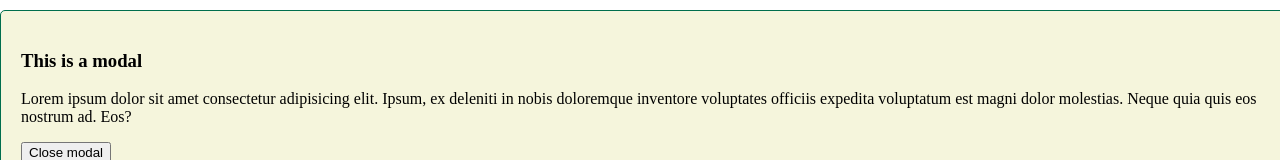
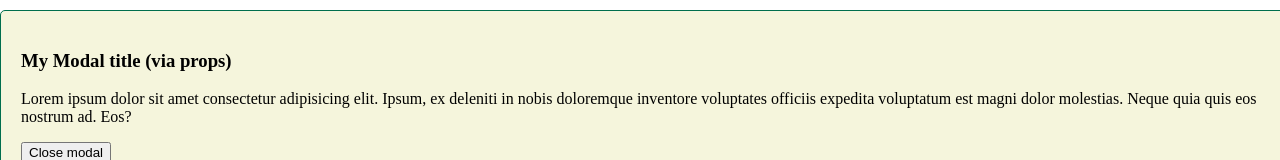
Before and after one commit to OusseynouMbaye/swimming-style, a Vue app: page /modals in a window 1280 px wide. Both pictures are taken after a click on the button "Show modal". Shown: the top 160 px of the page. Built offline with nearby package versions, Linux system fonts and the light colour scheme.

Commit message:
feat props uising comp Api

```diff
--- a/src/components/Modal.vue
+++ b/src/components/Modal.vue
@@ -1,18 +1,18 @@
 <template>
   <teleport to=".modals-container">
     <div class="modal">
-      <h3><slot name="title" /></h3>
-      <slot>
-        <p>
-          Lorem ipsum dolor sit amet consectetur adipisicing elit. Ipsum, ex deleniti in nobis
-          doloremque inventore voluptates officiis expedita voluptatum est magni dolor molestias.
-          Neque quia quis eos nostrum ad. Eos?
-        </p></slot
-      >
+      <h3>{{ title }}</h3>
+      <slot />
       <button>Close modal</button>
     </div>
   </teleport>
 </template>
+
+<script lang="ts" setup>
+const props = defineProps({
+  title: String
+})
+</script>
 
 <style scoped>
 .modal {
--- a/src/views/ModalsView.vue
+++ b/src/views/ModalsView.vue
@@ -2,12 +2,16 @@
   <div class="modals">
     <h2>Modals</h2>
     <button @click="showModal = true">Show modal</button>
-    <Modal v-if="showModal">
-      <template v-slot:title> This is a modal</template>
-      <slot />
+    <Modal v-if="showModal" title="My Modal title (via props)">
+      <p>
+        Lorem ipsum dolor sit amet consectetur adipisicing elit. Ipsum, ex deleniti in nobis
+        doloremque inventore voluptates officiis expedita voluptatum est magni dolor molestias.
+        Neque quia quis eos nostrum ad. Eos?
+      </p>
     </Modal>
   </div>
 </template>
+
 <script lang="ts" setup>
 import { ref } from 'vue'
 import Modal from '@/components/Modal.vue'
```
